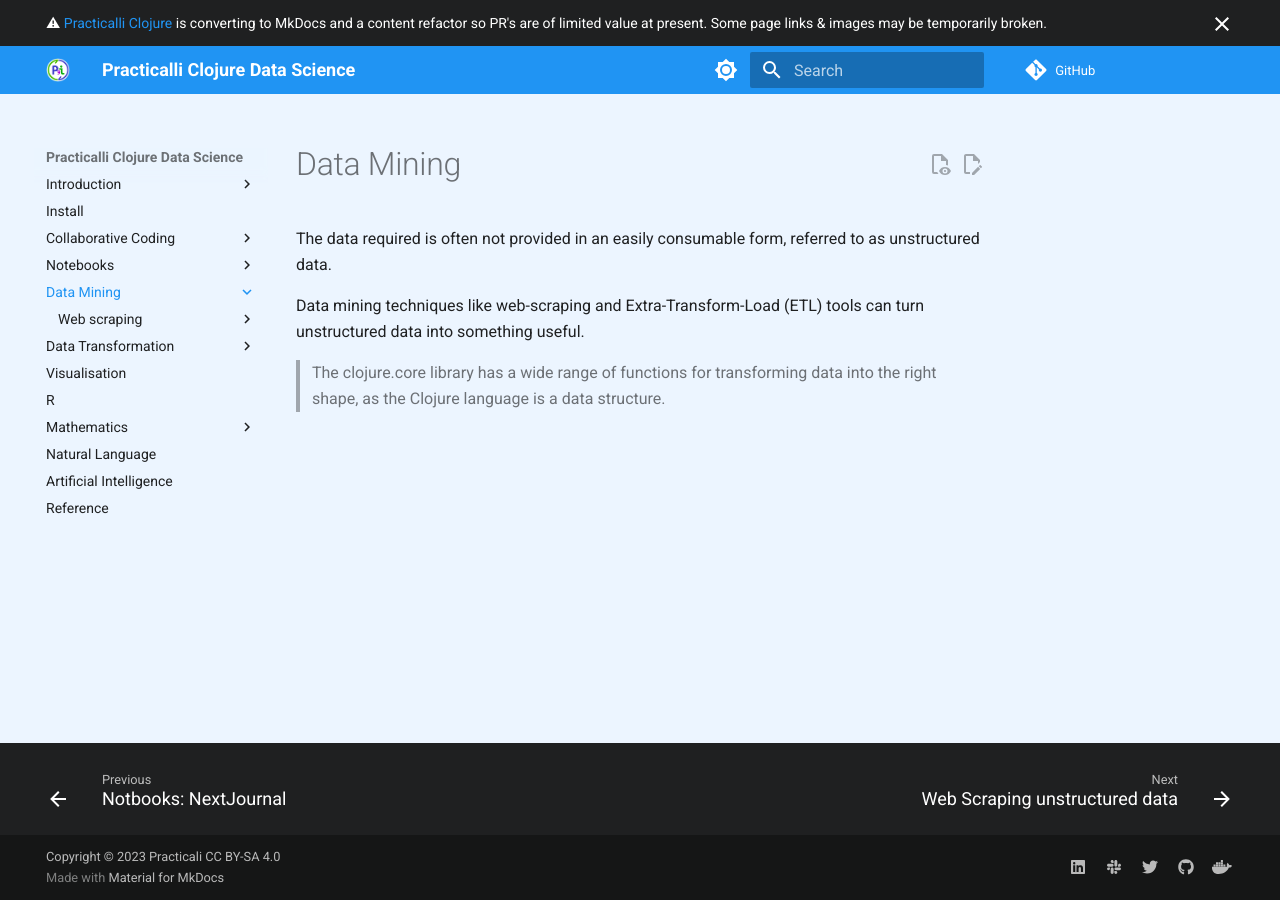
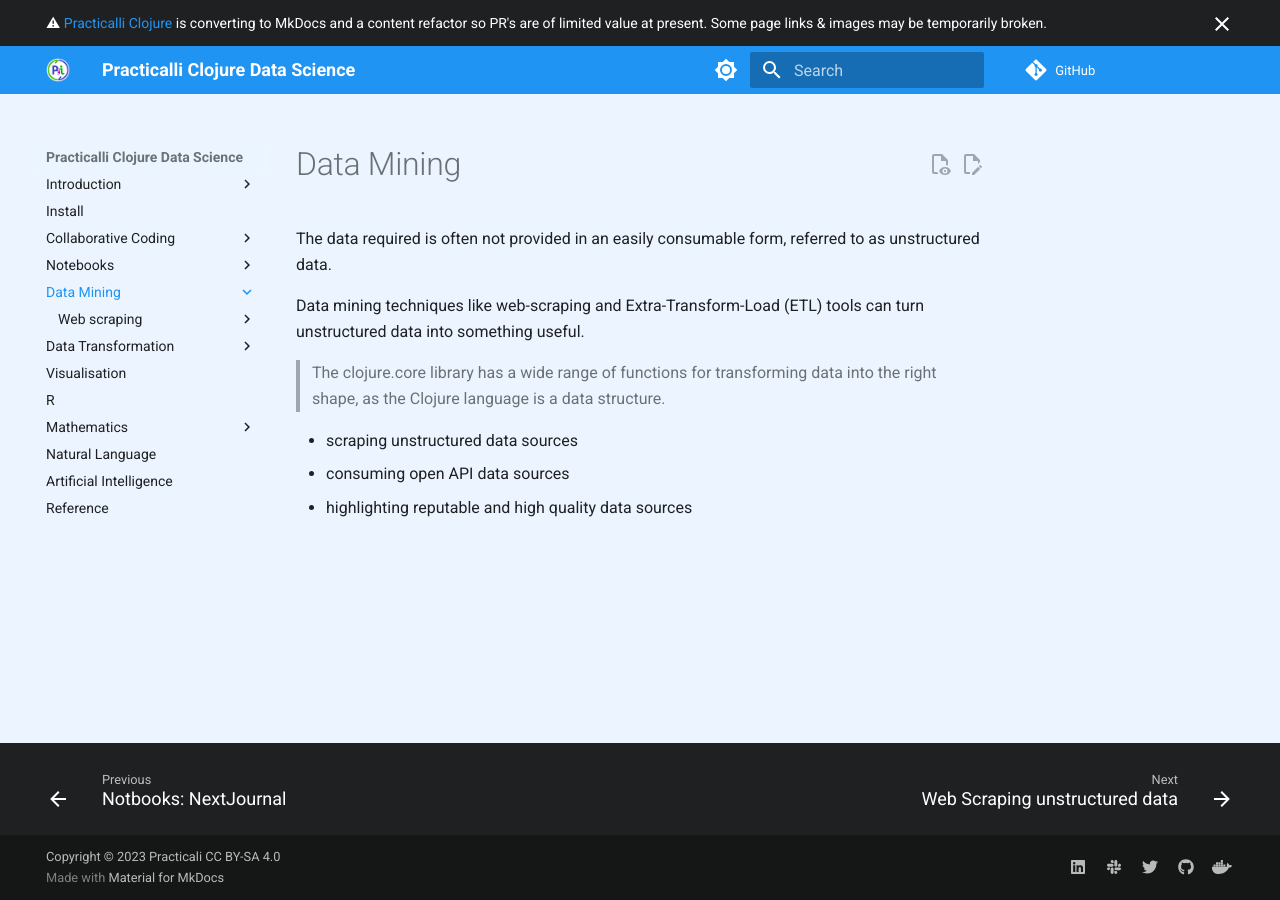
Before and after one commit to practicalli/clojure-data-science, an MkDocs documentation site: the page built from docs/data-mining/index.md, in a window 1280 px wide. Built offline with MkDocs 1.6.1 and Material for MkDocs 9.7.7, drawn with Linux system fonts in a browser that asks for light colours; plug-ins that fetch from the network failed and are left out; comment, search, counter and statistics services are not loaded.

Commit message:
data-mining: key points of section

```diff
--- a/docs/data-mining/index.md
+++ b/docs/data-mining/index.md
@@ -5,3 +5,7 @@ The data required is often not provided in an easily consumable form, referred t
 Data mining techniques like web-scraping and Extra-Transform-Load (ETL) tools can turn unstructured data into something useful.
 
 > The clojure.core library has a wide range of functions for transforming data into the right shape, as the Clojure language is a data structure.
+
+- scraping unstructured data sources
+- consuming open API data sources
+- highlighting reputable and high quality data sources
```
